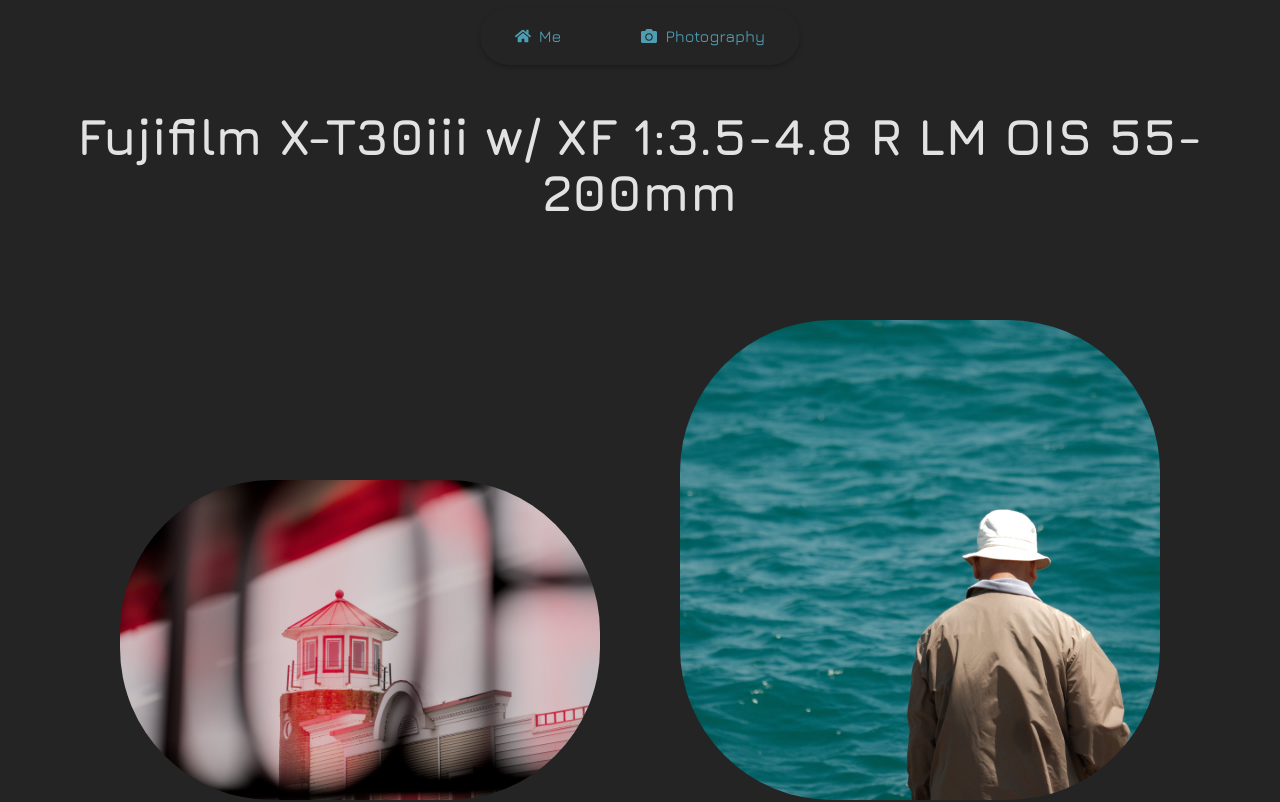
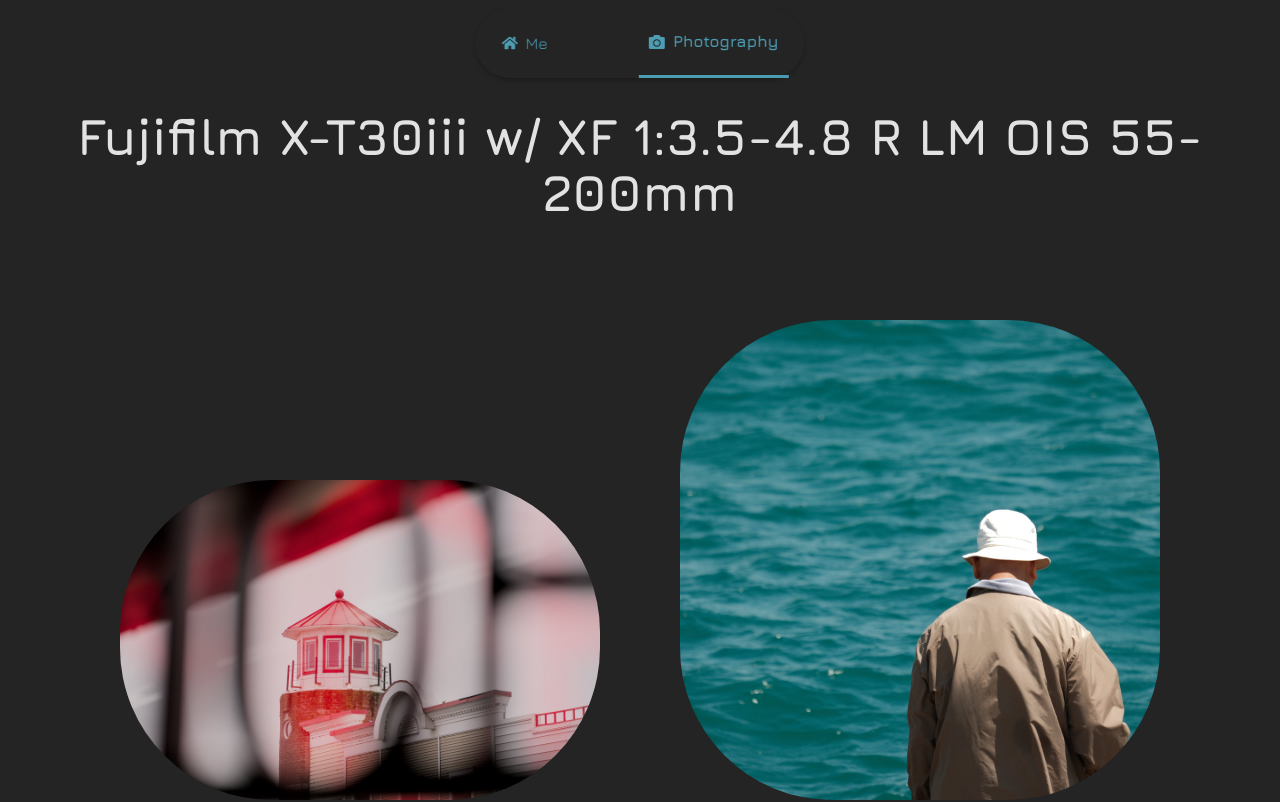
Before and after one commit to erikgamez23/erikgamezdotcom, a React (Vite) app: page /photography in a window 1280 px wide. Shown: the top 802 px of the page. Built offline with nearby package versions, Linux system fonts and the light colour scheme.

Commit message:
Bottom Border on Selected Navigation Link

```diff
--- a/src/components/LinkWithIcon.tsx
+++ b/src/components/LinkWithIcon.tsx
@@ -1,4 +1,4 @@
-import { Link } from 'react-router-dom';
+import { NavLink } from 'react-router-dom';
 import type { CSSProperties, ReactNode } from 'react';
 import '../App.css'
 
@@ -15,9 +15,23 @@
 
 export const LinkWithIcon = ({ to, label, icon, style }: LinkWithIconProps) => {
   return (
-    <Link to={to} style={{ display: 'inline-flex', alignItems: 'center', gap: '0.5rem', ...style }}>
+    <NavLink
+      to={to}
+      end={to === '/'}
+      style={({ isActive }) => ({
+        display: 'inline-flex',
+        alignItems: 'center',
+        gap: '0.5rem',
+        textDecoration: 'none',
+        fontWeight: isActive ? 'bold' : 'normal',
+        borderBottomStyle: isActive ? 'solid' : 'none',
+        padding: '4pt 8pt',
+        color: isActive ? 'var(--color-erikBlue)' : 'inherit',
+        ...style,
+      })}
+    >
       {icon}
       <p>{label}</p>
-    </Link>
+    </NavLink>
   );
 };
--- a/src/design/palette.css
+++ b/src/design/palette.css
@@ -3,10 +3,6 @@
     --color-erikBlue: #61dafbaa;
     /* --color-primary: #0066ff;
     --color-primary-dark: #0040c2; */
-
-    /* Secondary / accent */
-    /* --color-secondary: #ff6600;
-    --color-secondary-light: #ffa64d; */
 
     /* Neutral palette */
     --color-bg: #ffffff;
```
